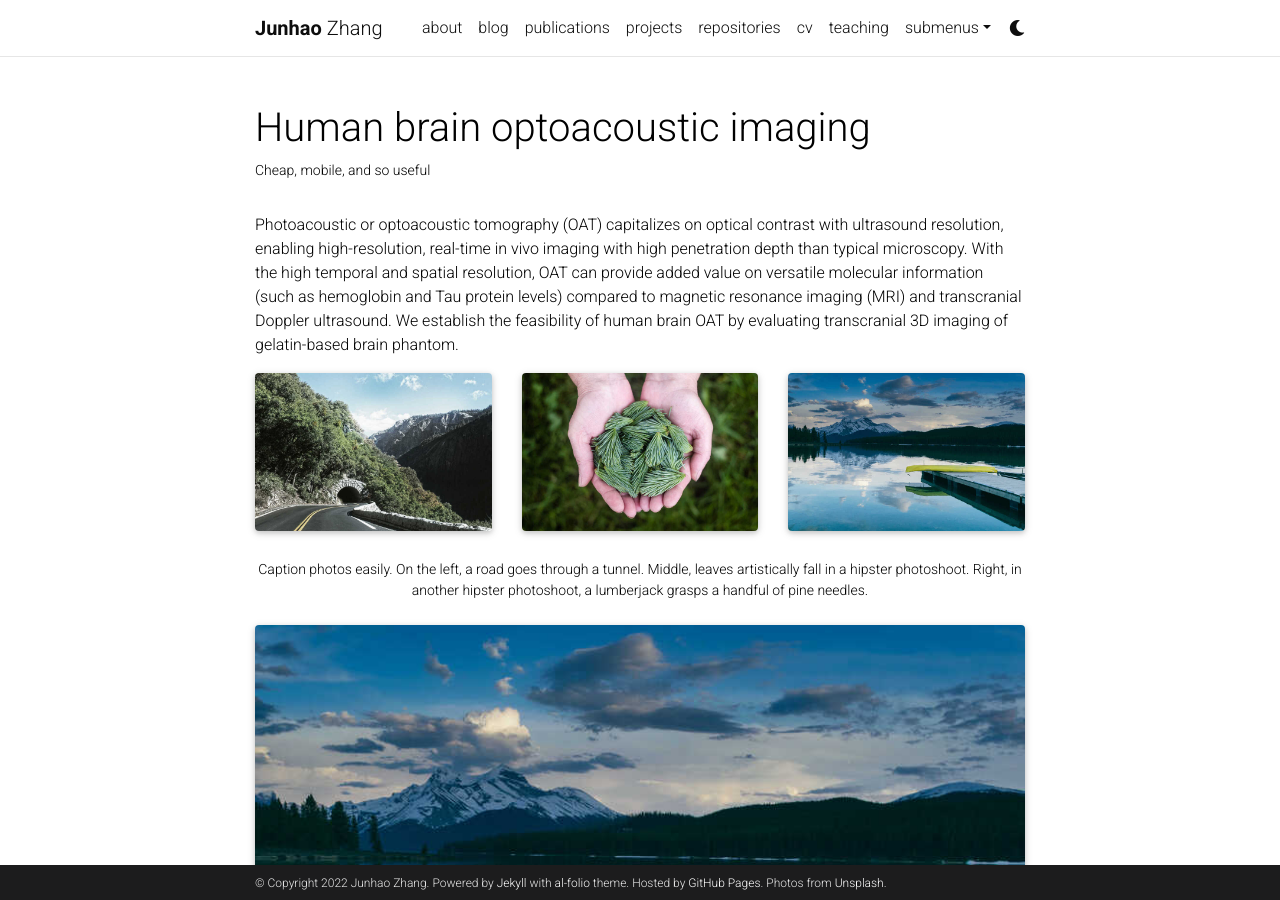
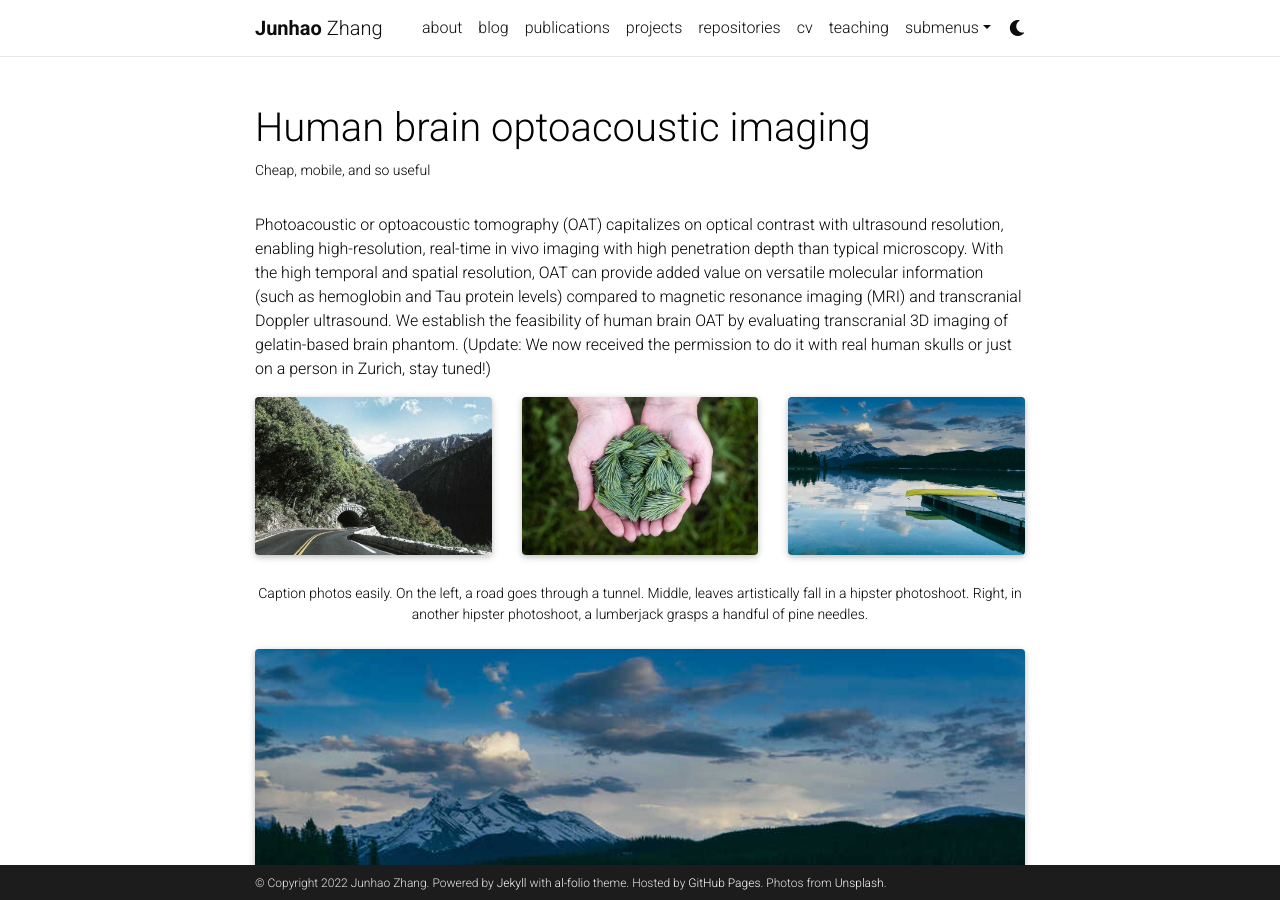
Before and after one commit to Junha0Zhang/junha0Zhang.github.io, a Jekyll site: the page built from _projects/1_project.md, in a window 1280 px wide and 900 px high. Built offline with Jekyll 4.4.1, drawn with Linux system fonts in a browser that asks for light colours; full-size pictures stand in for the smaller copies a plugin makes; comment, search, counter and statistics services are not loaded; a style sheet for code colours, icons or effects is not loaded.

Commit message:
Update 1_project.md

```diff
--- a/_projects/1_project.md
+++ b/_projects/1_project.md
@@ -7,7 +7,7 @@
 category: Medical Imaging
 ---
 
-Photoacoustic or optoacoustic tomography (OAT) capitalizes on optical contrast with ultrasound resolution, enabling high-resolution, real-time in vivo imaging with high penetration depth than typical microscopy. With the high temporal and spatial resolution, OAT can provide added value on versatile molecular information (such as hemoglobin and Tau protein levels) compared to magnetic resonance imaging (MRI) and transcranial Doppler ultrasound. We establish the feasibility of human brain OAT by evaluating transcranial 3D imaging of gelatin-based brain phantom.
+Photoacoustic or optoacoustic tomography (OAT) capitalizes on optical contrast with ultrasound resolution, enabling high-resolution, real-time in vivo imaging with high penetration depth than typical microscopy. With the high temporal and spatial resolution, OAT can provide added value on versatile molecular information (such as hemoglobin and Tau protein levels) compared to magnetic resonance imaging (MRI) and transcranial Doppler ultrasound. We establish the feasibility of human brain OAT by evaluating transcranial 3D imaging of gelatin-based brain phantom. (Update: We now received the permission to do it with real human skulls or just on a person in Zurich, stay tuned!)
 
 <div class="row">
     <div class="col-sm mt-3 mt-md-0">
```
